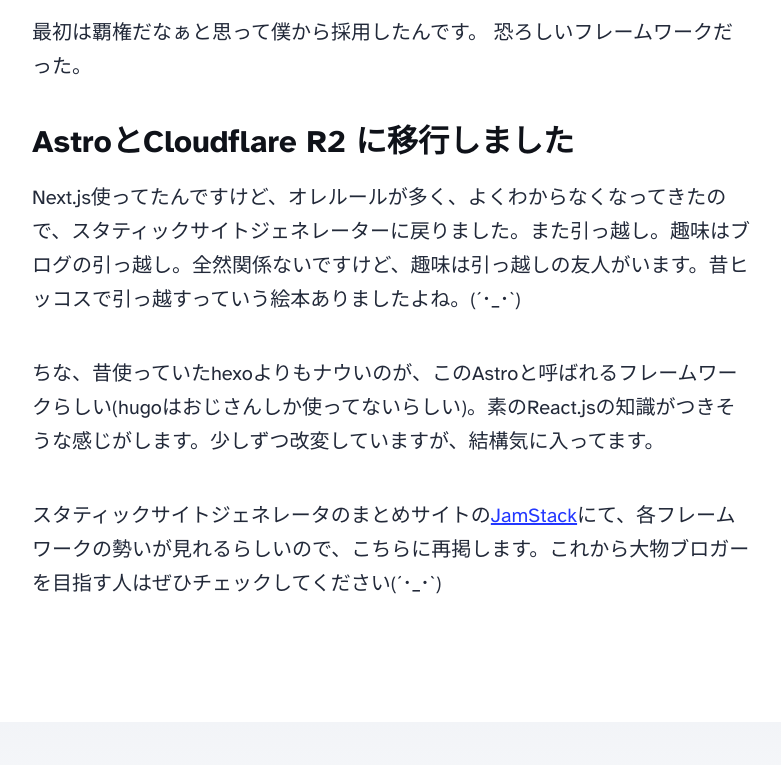
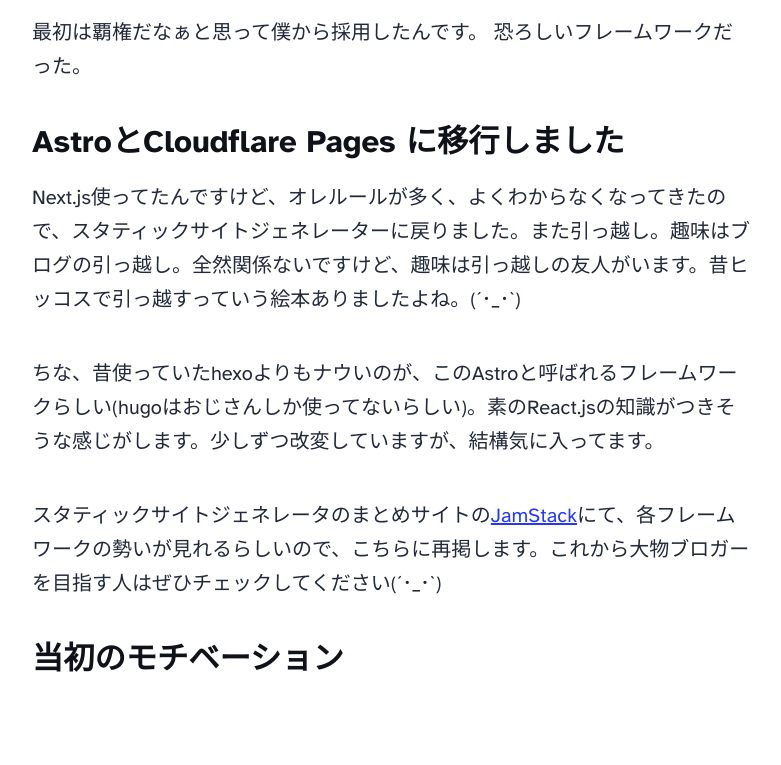
Before and after one commit to jellybeans511/AstroBlog, an Astro site: page /blog/astro-hikkoshi in a window 1280 px wide. Shown: the part 1051-1816 px from the top of the page, without its empty margins (248-1029 px from the left). Built offline with nearby package versions, Linux system fonts and the light colour scheme; Astro itself is replaced by a stand-in of ours.

Commit message:
change env

```diff
--- a/src/content/blog/Astro-Hikkoshi.md
+++ b/src/content/blog/Astro-Hikkoshi.md
@@ -11,10 +11,12 @@
 最初は覇権だなぁと思って僕から採用したんです。
 恐ろしいフレームワークだった。
 
-#### AstroとCloudflare R2 に移行しました
+#### AstroとCloudflare Pages に移行しました
 
 Next.js使ってたんですけど、オレルールが多く、よくわからなくなってきたので、スタティックサイトジェネレーターに戻りました。また引っ越し。趣味はブログの引っ越し。全然関係ないですけど、趣味は引っ越しの友人がいます。昔ヒッコスで引っ越すっていう絵本ありましたよね。(´･_･`)
 
 ちな、昔使っていたhexoよりもナウいのが、このAstroと呼ばれるフレームワークらしい(hugoはおじさんしか使ってないらしい)。素のReact.jsの知識がつきそうな感じがします。少しずつ改変していますが、結構気に入ってます。
 
 スタティックサイトジェネレータのまとめサイトの[JamStack](https://jamstack.org/generators/)にて、各フレームワークの勢いが見れるらしいので、こちらに再掲します。これから大物ブロガーを目指す人はぜひチェックしてください(´･_･`)
+
+#### 当初のモチベーション
--- a/src/content/blog/omen-error.md
+++ b/src/content/blog/omen-error.md
@@ -2,7 +2,7 @@
 title: 'OMEN30Lで発生する暗転や再起動してしまう問題'
 description: '時代はHP'
 pubDate: 'Nov 12 2021'
-heroImage: "https://0a1784c609a26387b1ee06a592656044.r2.cloudflarestorage.com/public/blog-placeholder-3.jpg"
+heroImage: "/blog-placeholder-3.jpg"
 ---
 
 スタバMacもいいですが、自宅OMENも中々ドヤれる気がしてならない今日この頃です。と言うことでゲーミングPCを買いました。
```
